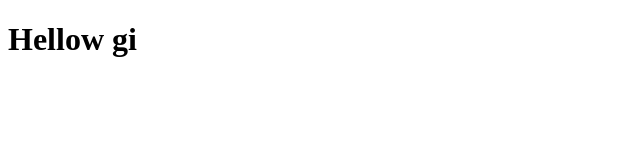
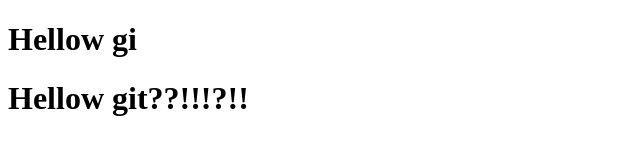
Before and after one commit to kamomo309/Nice-Name, a plain HTML site: page index.html in a window 1280 px wide. Shown: the whole page, without its empty margins (0-640 px from the left). Drawn offline with Linux system fonts and the light colour scheme.

Commit message:
ADD NEW LINE BY SUNDAY CRAFT

```diff
--- a/index.html
+++ b/index.html
@@ -8,5 +8,7 @@
 </head>
 <body>
   <h1>Hellow gi</h1>
+
+  <h1>Hellow git??!!!?!!</h1>
 </body>
 </html>
```
